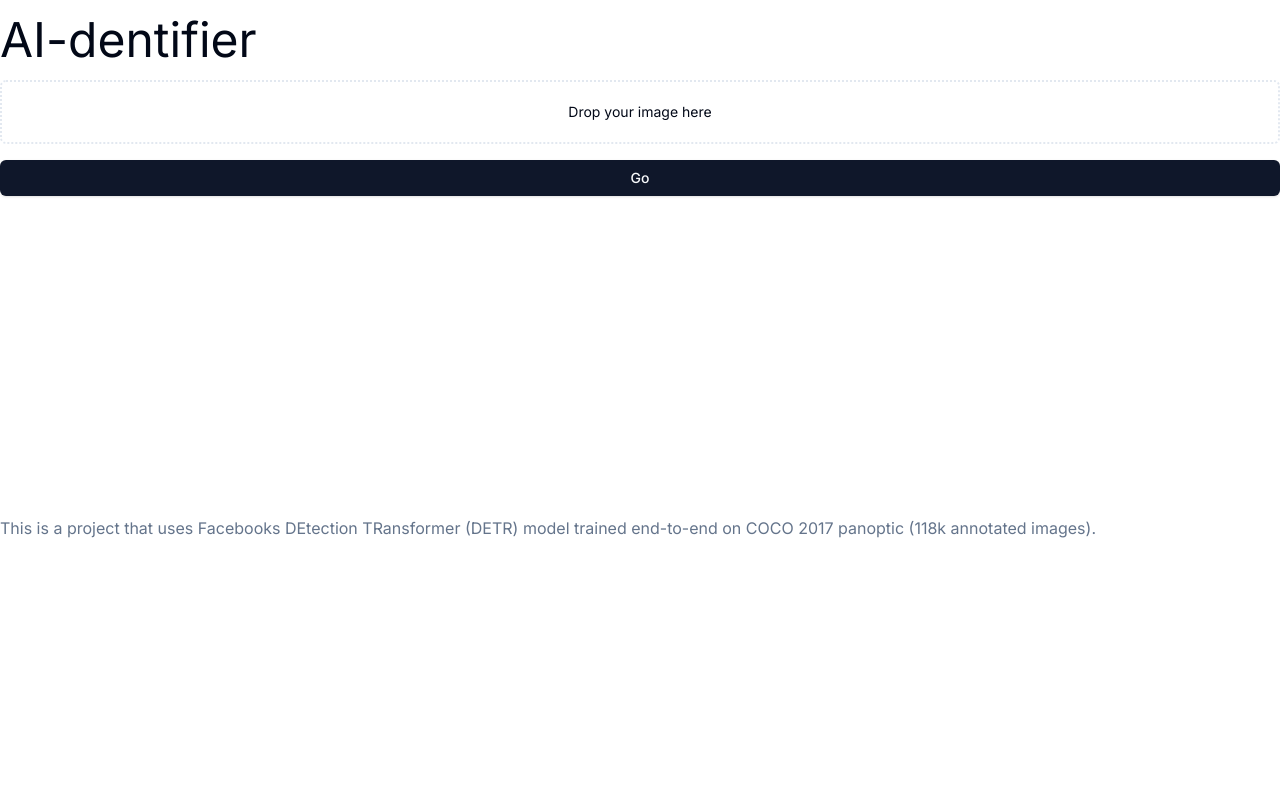
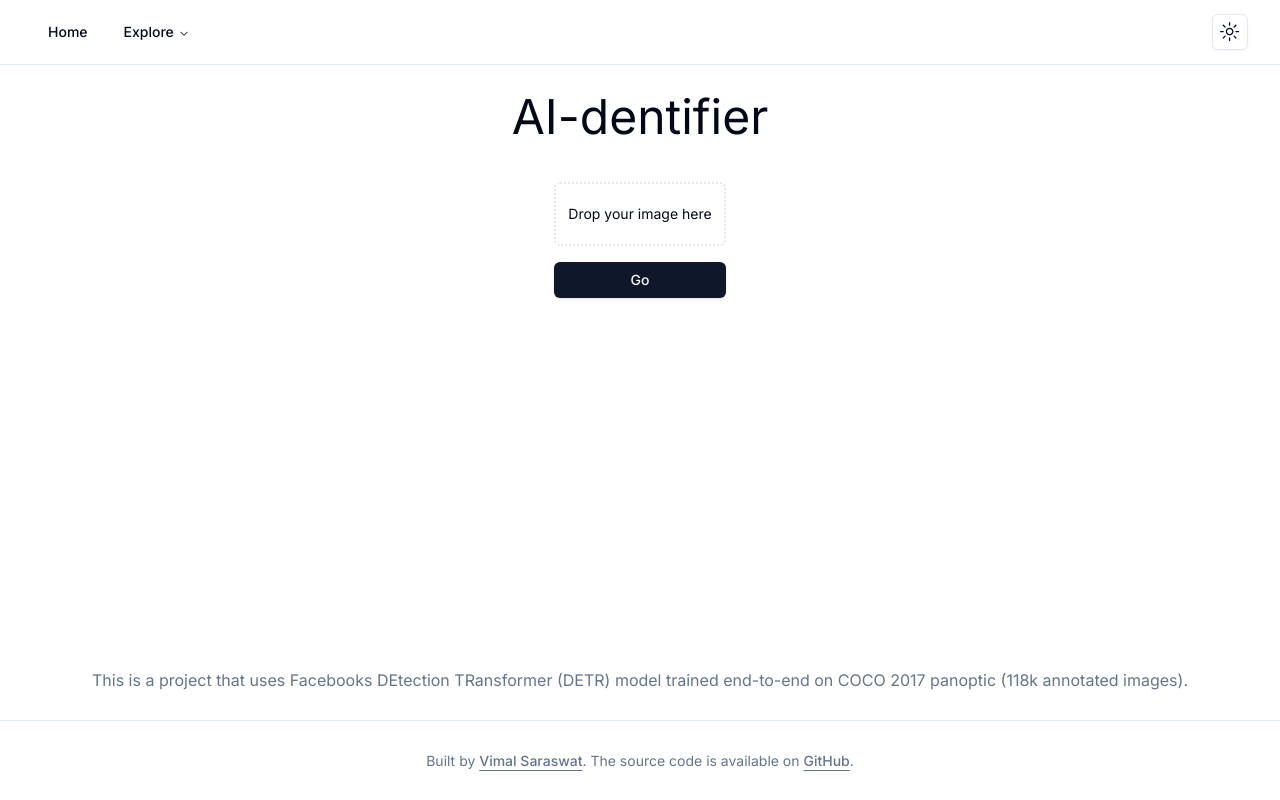
Before and after one commit to vimalsaraswat/ai-suite, a Next.js app: page /aidentifier in a window 1280 px wide. Built offline with nearby package versions, Linux system fonts and the light colour scheme.

Commit message:
Add header and footer in root layout

```diff
--- a/app/layout.tsx
+++ b/app/layout.tsx
@@ -2,12 +2,14 @@ import type { Metadata } from "next";
 import { Inter } from "next/font/google";
 import "./globals.css";
 import { ThemeProvider } from "@/components/theme-provider";
+import Header from "@/components/header";
+import Footer from "@/components/footer";
 
 const inter = Inter({ subsets: ["latin"] });
 
 export const metadata: Metadata = {
-  title: "Create Next App",
-  description: "Generated by create next app",
+  title: "AI Suite",
+  description: "Created by Vimal Saraswat",
 };
 
 export default function RootLayout({
@@ -17,14 +19,18 @@ export default function RootLayout({
 }>) {
   return (
     <html lang="en">
-      <body className={inter.className}>
+      <body className={`${inter.className} flex min-h-dvh flex-col`}>
         <ThemeProvider
           attribute="class"
           defaultTheme="system"
           enableSystem
           disableTransitionOnChange
         >
-          {children}
+          <Header />
+          <main className="container flex grow flex-col items-center justify-around">
+            {children}
+          </main>
+          <Footer />
         </ThemeProvider>
       </body>
     </html>
```
